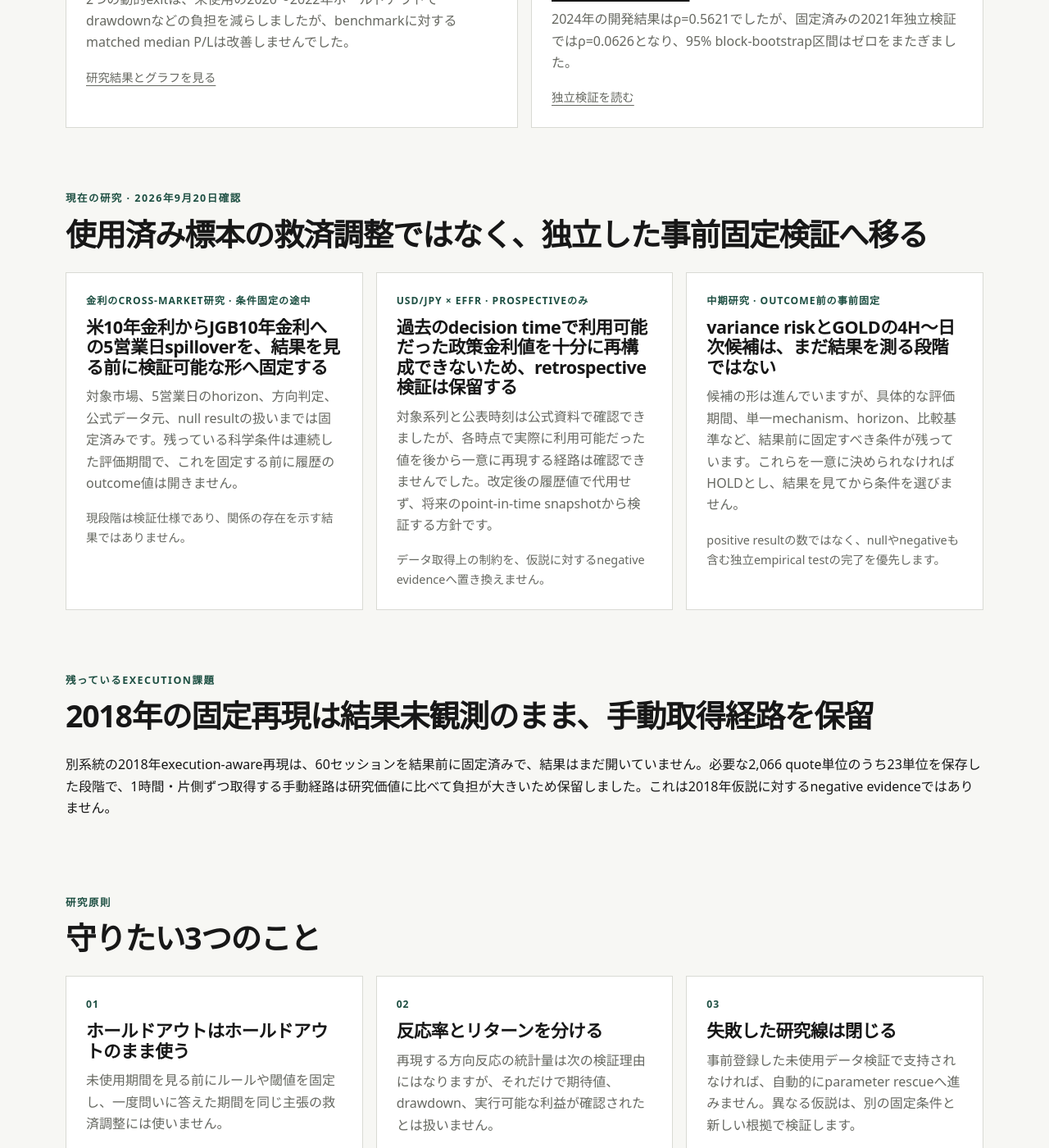
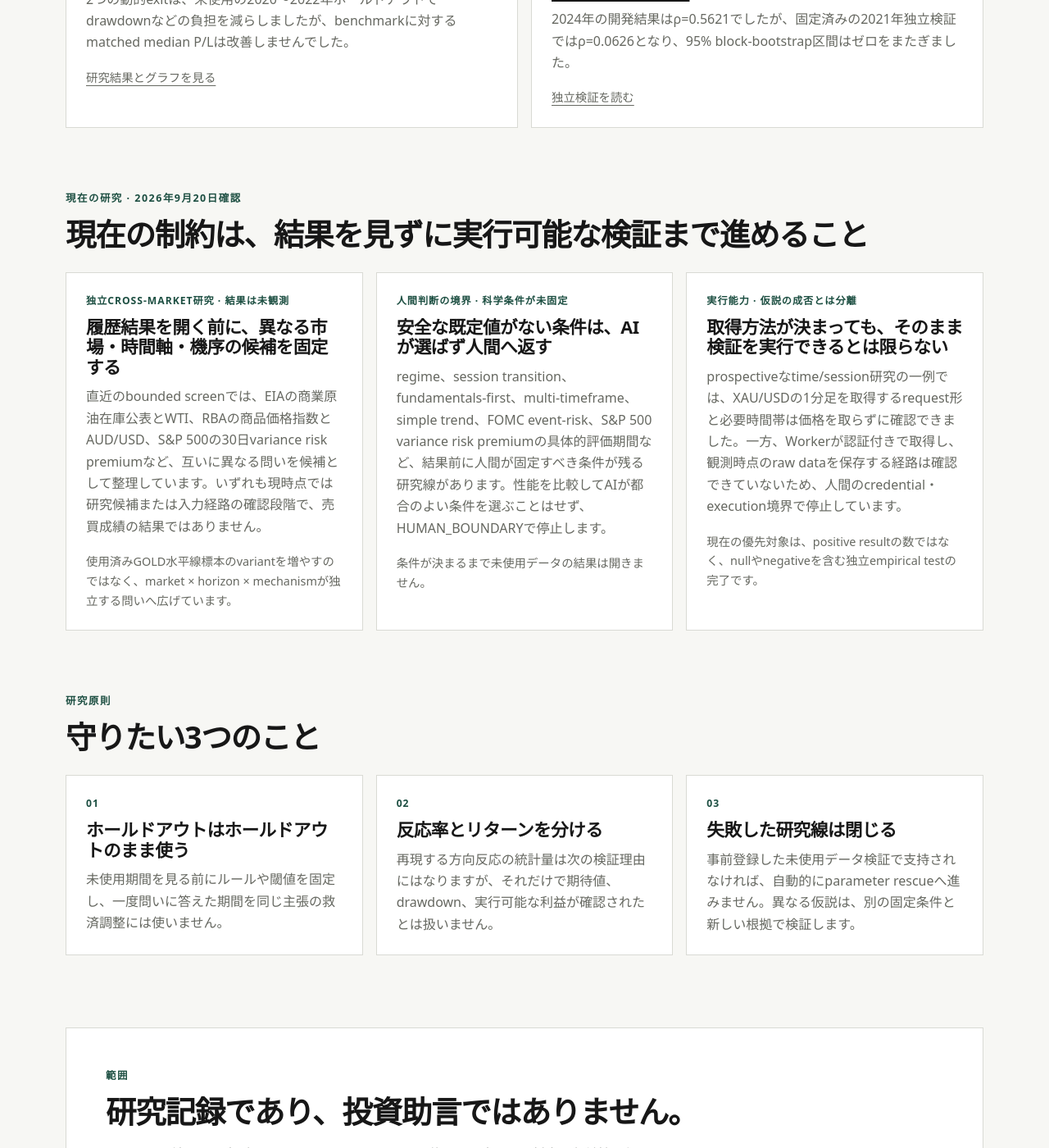
Before and after one commit to Josh-Temple/studio-lab-research, a Jekyll site: the page built from ja/trading.md, in a window 1280 px wide and 1400 px high, scrolled down 1433 px. Shown: the whole window at 82% size. Built offline with Jekyll 4.4.1, drawn with Linux system fonts in a browser that asks for light colours.

Commit message:
Refresh Japanese trading research frontier

```diff
--- a/ja/trading.md
+++ b/ja/trading.md
@@ -47,32 +47,27 @@ description: Studio Labのレビュー済みトレード研究。開発テスト
 </section>
 
 <section class="section">
-  <div class="section-heading"><div><p class="eyebrow">現在の研究 · 2026年9月20日確認</p><h2>使用済み標本の救済調整ではなく、独立した事前固定検証へ移る</h2></div></div>
+  <div class="section-heading"><div><p class="eyebrow">現在の研究 · 2026年9月20日確認</p><h2>現在の制約は、結果を見ずに実行可能な検証まで進めること</h2></div></div>
   <div class="feature-grid">
     <article class="feature-card">
-      <p class="feature-meta">金利のcross-market研究 · 条件固定の途中</p>
-      <h3>米10年金利からJGB10年金利への5営業日spilloverを、結果を見る前に検証可能な形へ固定する</h3>
-      <p>対象市場、5営業日のhorizon、方向判定、公式データ元、null resultの扱いまでは固定済みです。残っている科学条件は連続した評価期間で、これを固定する前に履歴のoutcome値は開きません。</p>
-      <p class="card-links">現段階は検証仕様であり、関係の存在を示す結果ではありません。</p>
+      <p class="feature-meta">独立cross-market研究 · 結果は未観測</p>
+      <h3>履歴結果を開く前に、異なる市場・時間軸・機序の候補を固定する</h3>
+      <p>直近のbounded screenでは、EIAの商業原油在庫公表とWTI、RBAの商品価格指数とAUD/USD、S&amp;P 500の30日variance risk premiumなど、互いに異なる問いを候補として整理しています。いずれも現時点では研究候補または入力経路の確認段階で、売買成績の結果ではありません。</p>
+      <p class="card-links">使用済みGOLD水平線標本のvariantを増やすのではなく、market × horizon × mechanismが独立する問いへ広げています。</p>
     </article>
     <article class="feature-card">
-      <p class="feature-meta">USD/JPY × EFFR · prospectiveのみ</p>
-      <h3>過去のdecision timeで利用可能だった政策金利値を十分に再構成できないため、retrospective検証は保留する</h3>
-      <p>対象系列と公表時刻は公式資料で確認できましたが、各時点で実際に利用可能だった値を後から一意に再現する経路は確認できませんでした。改定後の履歴値で代用せず、将来のpoint-in-time snapshotから検証する方針です。</p>
-      <p class="card-links">データ取得上の制約を、仮説に対するnegative evidenceへ置き換えません。</p>
+      <p class="feature-meta">人間判断の境界 · 科学条件が未固定</p>
+      <h3>安全な既定値がない条件は、AIが選ばず人間へ返す</h3>
+      <p>regime、session transition、fundamentals-first、multi-timeframe、simple trend、FOMC event-risk、S&amp;P 500 variance risk premiumの具体的評価期間など、結果前に人間が固定すべき条件が残る研究線があります。性能を比較してAIが都合のよい条件を選ぶことはせず、HUMAN_BOUNDARYで停止します。</p>
+      <p class="card-links">条件が決まるまで未使用データの結果は開きません。</p>
     </article>
     <article class="feature-card">
-      <p class="feature-meta">中期研究 · outcome前の事前固定</p>
-      <h3>variance riskとGOLDの4H〜日次候補は、まだ結果を測る段階ではない</h3>
-      <p>候補の形は進んでいますが、具体的な評価期間、単一mechanism、horizon、比較基準など、結果前に固定すべき条件が残っています。これらを一意に決められなければHOLDとし、結果を見てから条件を選びません。</p>
-      <p class="card-links">positive resultの数ではなく、nullやnegativeも含む独立empirical testの完了を優先します。</p>
+      <p class="feature-meta">実行能力 · 仮説の成否とは分離</p>
+      <h3>取得方法が決まっても、そのまま検証を実行できるとは限らない</h3>
+      <p>prospectiveなtime/session研究の一例では、XAU/USDの1分足を取得するrequest形と必要時間帯は価格を取らずに確認できました。一方、Workerが認証付きで取得し、観測時点のraw dataを保存する経路は確認できていないため、人間のcredential・execution境界で停止しています。</p>
+      <p class="card-links">現在の優先対象は、positive resultの数ではなく、nullやnegativeを含む独立empirical testの完了です。</p>
     </article>
   </div>
-</section>
-
-<section class="section">
-  <div class="section-heading"><div><p class="eyebrow">残っているexecution課題</p><h2>2018年の固定再現は結果未観測のまま、手動取得経路を保留</h2></div></div>
-  <p>別系統の2018年execution-aware再現は、60セッションを結果前に固定済みで、結果はまだ開いていません。必要な2,066 quote単位のうち23単位を保存した段階で、1時間・片側ずつ取得する手動経路は研究価値に比べて負担が大きいため保留しました。これは2018年仮説に対するnegative evidenceではありません。</p>
 </section>
 
 <section class="section">
```
